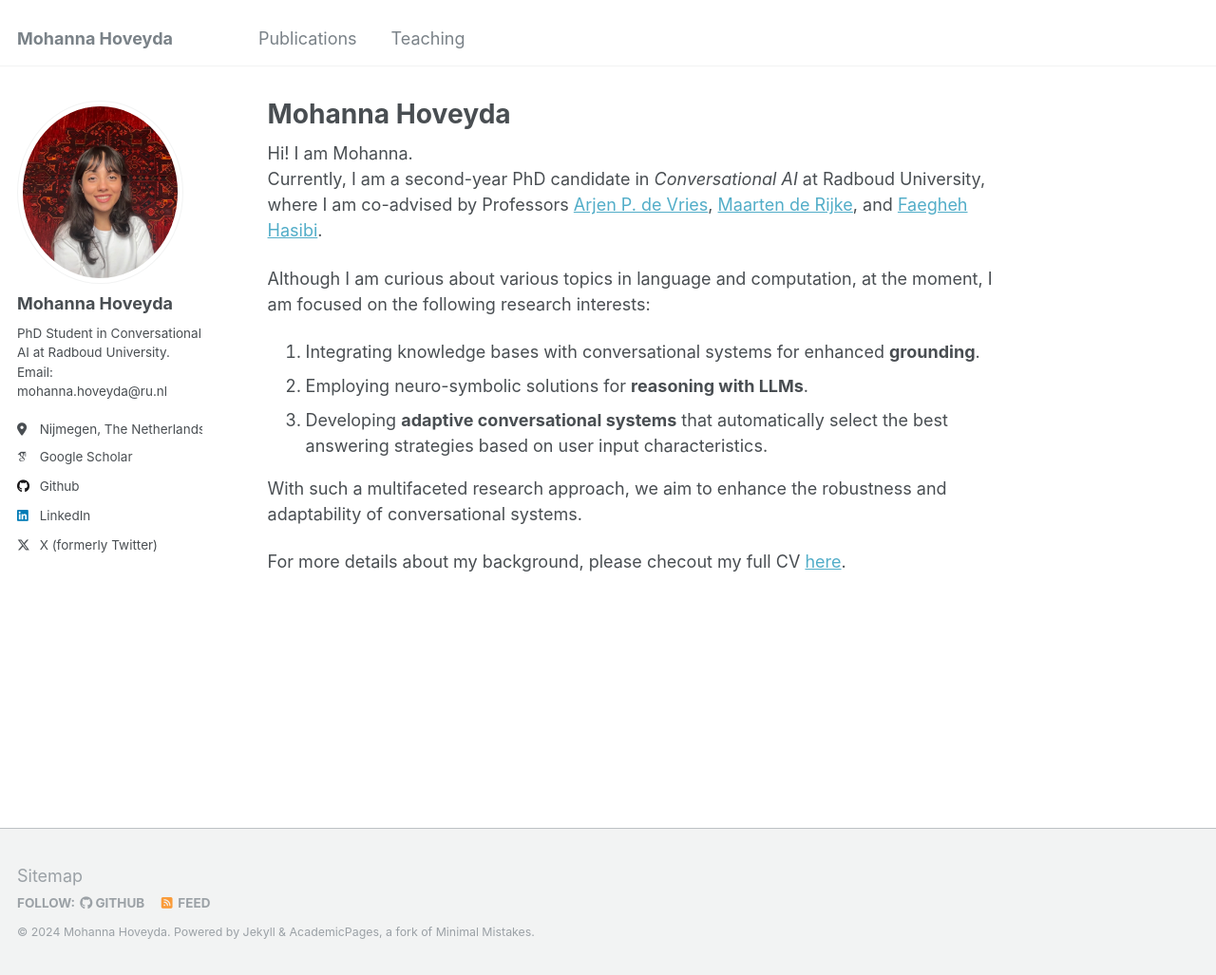
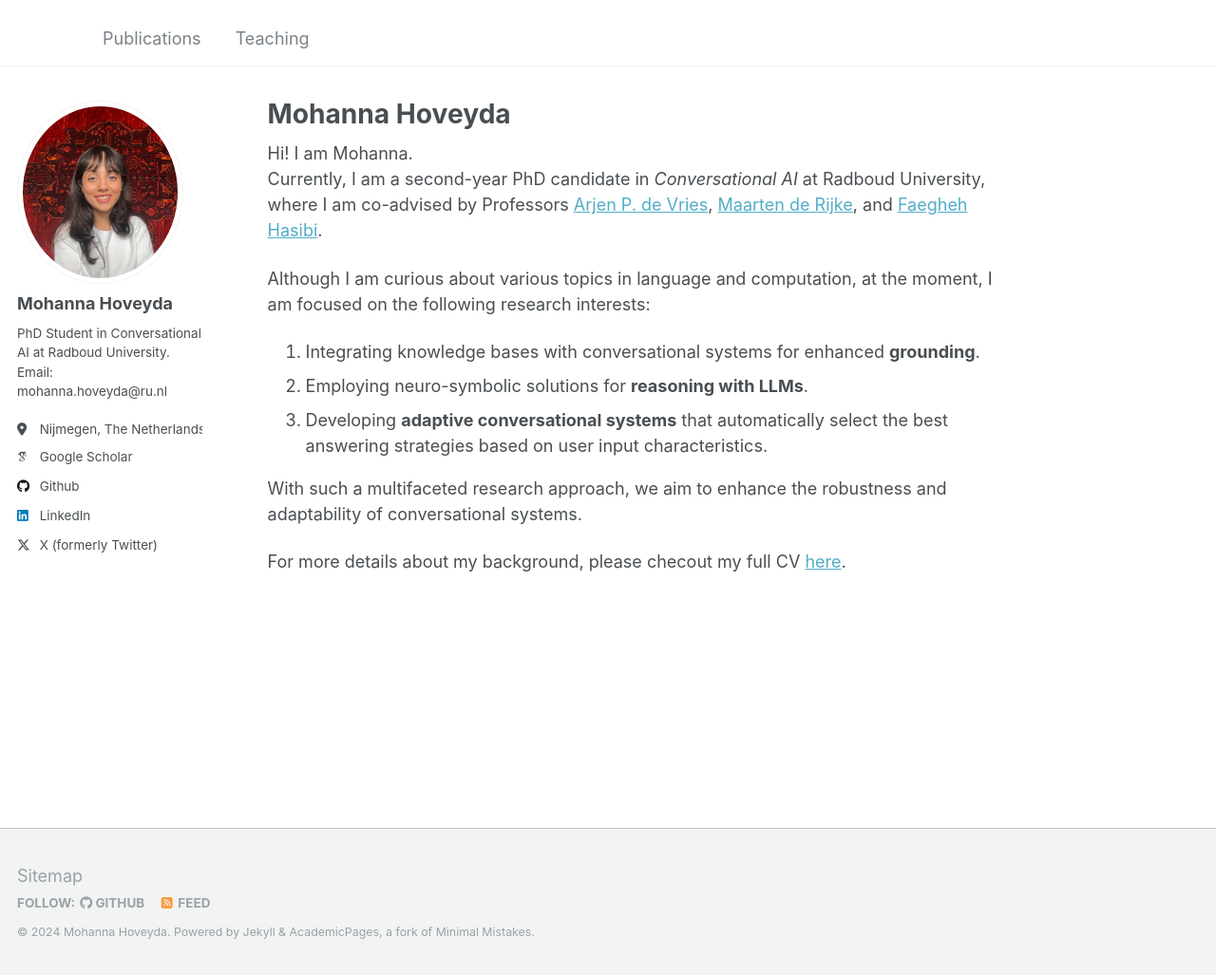
Before and after one commit to mohannahoveyda/mohannahoveyda.github.io, a Jekyll site: the page built from _pages/about.md, in a window 1280 px wide and 1027 px high. Shown: the whole window at 95% size. Built offline with Jekyll 4.4.1, drawn with Linux system fonts in a browser that asks for light colours; some web fonts are replaced.

Commit message:
Update site title in _config.yml

```diff
--- a/_config.yml
+++ b/_config.yml
@@ -8,7 +8,7 @@
 
 # Basic Site Settings
 locale                   : "en-US"
-title                    : "Mohanna Hoveyda"
+title                    : ""
 title_separator          : "-"
 name                     : &name "Mohanna Hoveyda"
 description              : &description "personal description"
```
